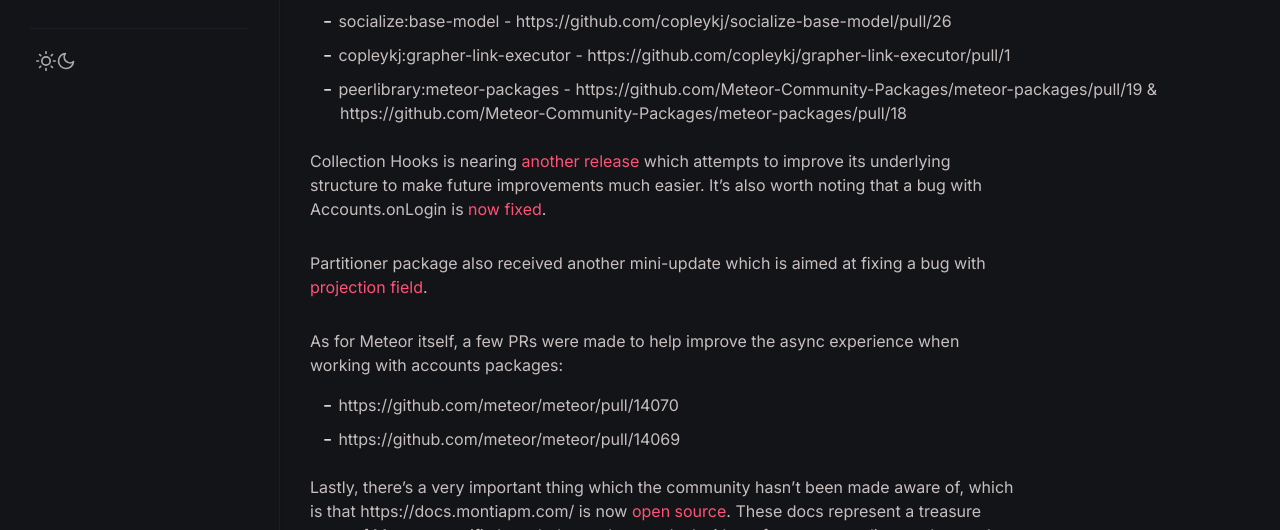
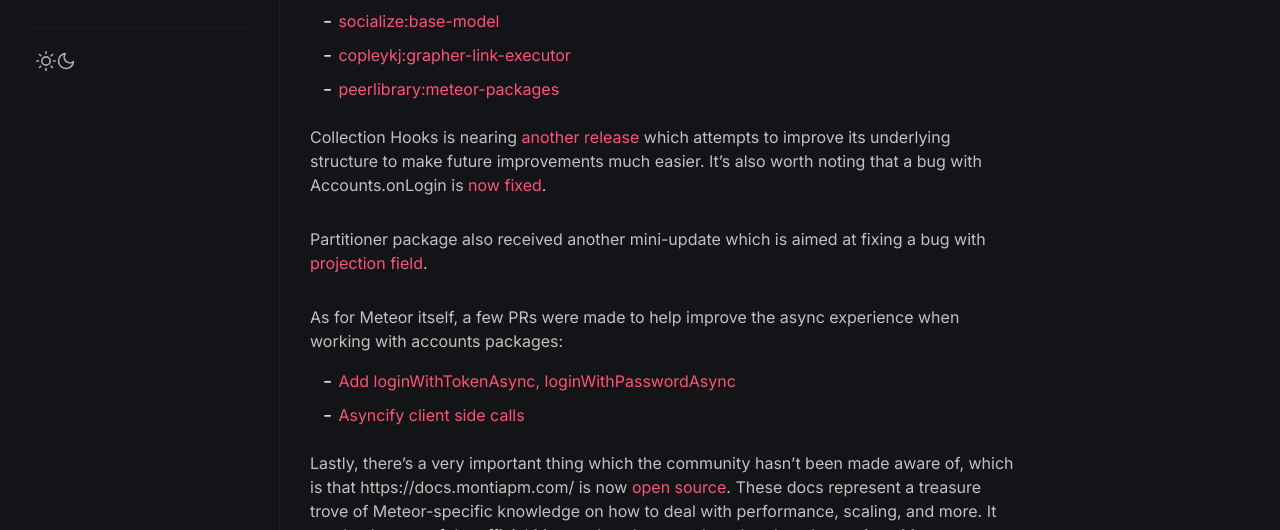
Before and after one commit to harryadel/harryadel.github.io, a Jekyll site: the page built from _posts/2026-01-05-dev-diary-23.md, in a window 1280 px wide and 900 px high, cut to the strip 370-900 px from the top of the window. Built offline with Jekyll 4.4.1, drawn with Linux system fonts in a browser that asks for light colours.

Commit message:
Use hyperlinks

```diff
--- a/_posts/2026-01-05-dev-diary-23.md
+++ b/_posts/2026-01-05-dev-diary-23.md
@@ -8,17 +8,17 @@
 This month has been exceptionally intense for Meteor's OSS.
 
 Starting off with the meatiest of all is the [new release](https://github.com/Meteor-Community-Packages/Packosphere/pull/40) of Packosphere. I was motivated to start this PR since whenever I'm using Claude Code or any other LLM, it fails to notice the latest Meteor package releases as it attempts to do so by a usual search lookup which might not detect the beta releases, which are nothing but PRs on the GitHub repos. So I thought it'd be a good time to do a facelift on the Packosphere repository. It's now updated to the latest RC 3.4-rc.2. Also, a couple of sub-packages were updated too:
-- socialize:base-model - https://github.com/copleykj/socialize-base-model/pull/26
-- copleykj:grapher-link-executor - https://github.com/copleykj/grapher-link-executor/pull/1
-- peerlibrary:meteor-packages - https://github.com/Meteor-Community-Packages/meteor-packages/pull/19 & https://github.com/Meteor-Community-Packages/meteor-packages/pull/18
+- [socialize:base-model](https://github.com/copleykj/socialize-base-model/pull/26)
+- [copleykj:grapher-link-executor](https://github.com/copleykj/grapher-link-executor/pull/1)
+- [peerlibrary:meteor-packages](https://github.com/Meteor-Community-Packages/meteor-packages/pull/19)
 
 Collection Hooks is nearing [another release](https://github.com/Meteor-Community-Packages/meteor-collection-hooks/pull/320) which attempts to improve its underlying structure to make future improvements much easier. It's also worth noting that a bug with Accounts.onLogin is [now fixed](https://github.com/Meteor-Community-Packages/meteor-collection-hooks/issues/323).
 
 Partitioner package also received another mini-update which is aimed at fixing a bug with [projection field](https://github.com/Meteor-Community-Packages/meteor-partitioner/commit/dfccf20e2200edbd16edf3960aea25b458e7aa74).
 
 As for Meteor itself, a few PRs were made to help improve the async experience when working with accounts packages:
-- https://github.com/meteor/meteor/pull/14070
-- https://github.com/meteor/meteor/pull/14069
+- [Add loginWithTokenAsync, loginWithPasswordAsync](https://github.com/meteor/meteor/pull/14070)
+- [Asyncify client side calls](https://github.com/meteor/meteor/pull/14069)
 
 Lastly, there's a very important thing which the community hasn't been made aware of, which is that https://docs.montiapm.com/ is now [open source](https://github.com/monti-apm/docs). These docs represent a treasure trove of Meteor-specific knowledge on how to deal with performance, scaling, and more. It used to be part of the official Meteor docs but wasn't updated, and now since Meteor gave up its own APM in favor of Monti becoming the de facto APM for the entire Meteor community.
 
```
